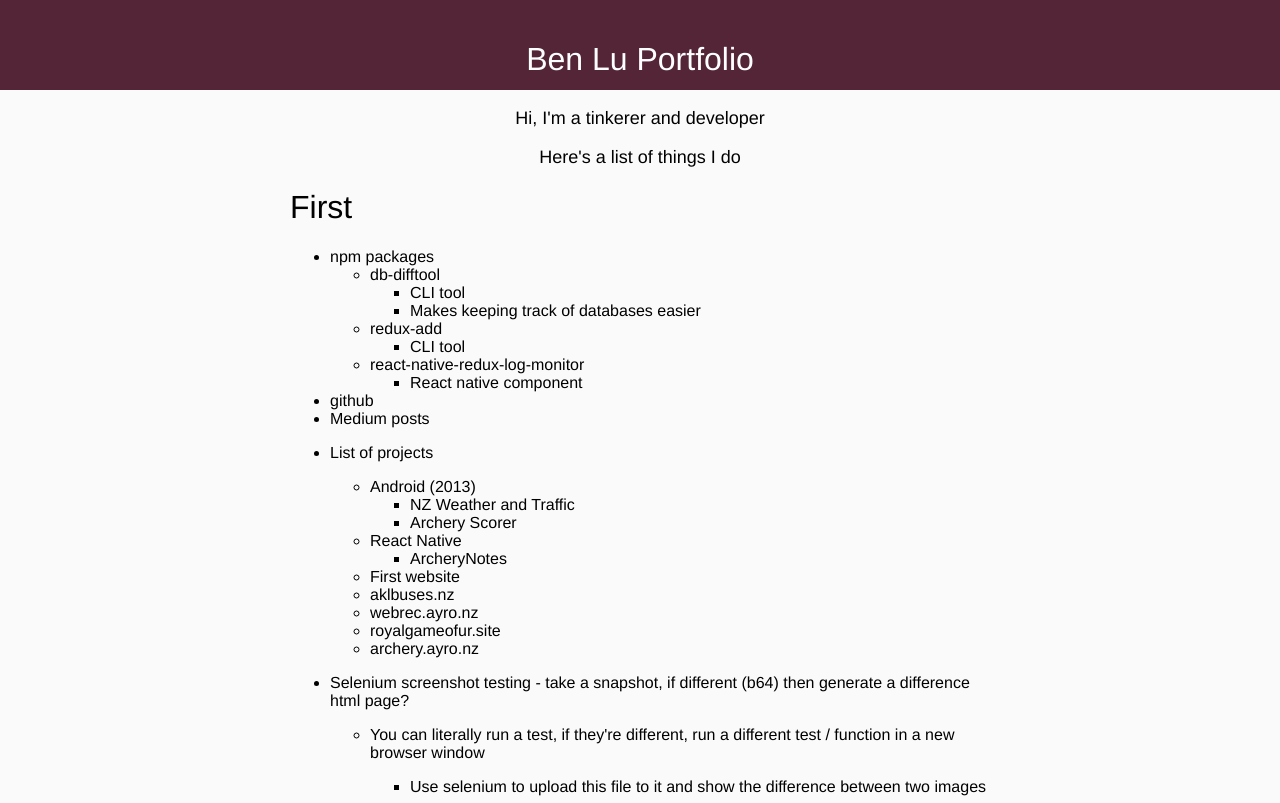
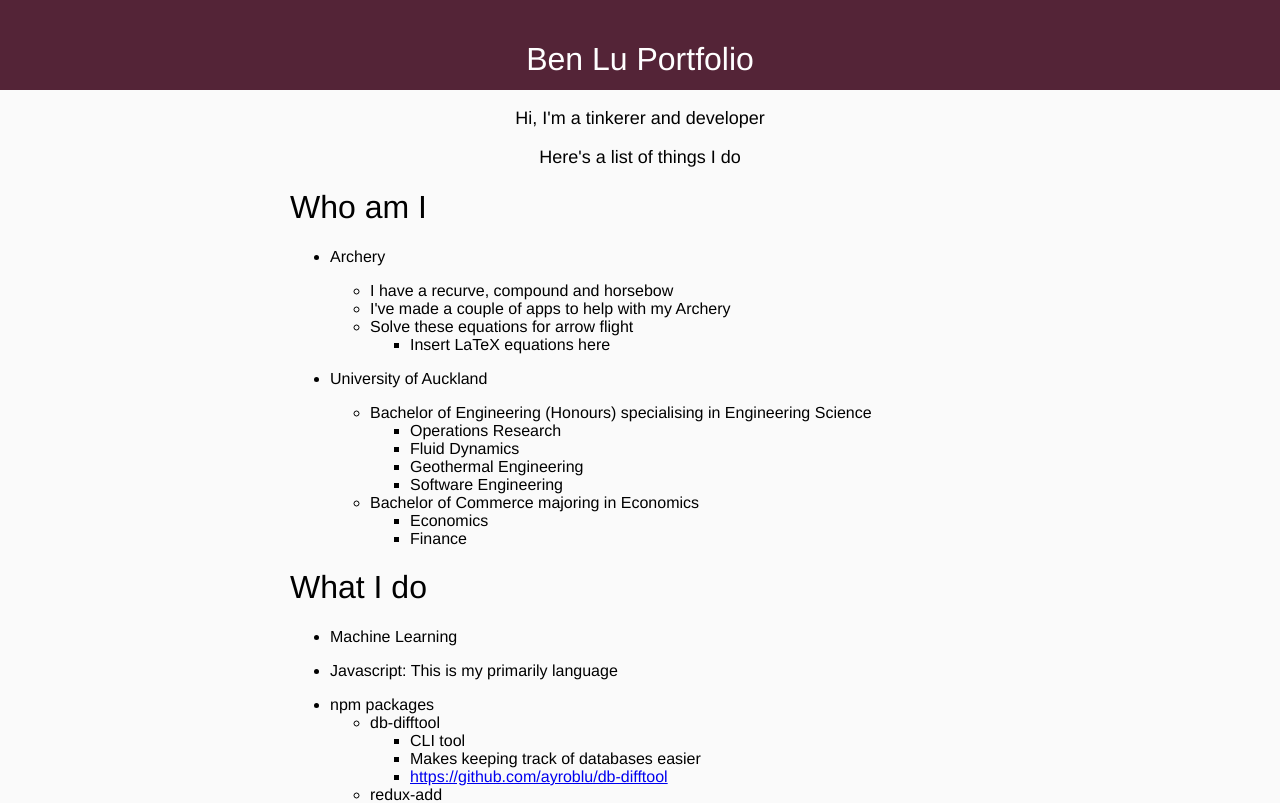
Before and after one commit to ayroblu/portfolio, a React (Create React App) app: page / in a window 1280 px wide. Shown: the top 803 px of the page. Built offline with nearby package versions, Linux system fonts and the light colour scheme.

Commit message:
Outline of my profile

```diff
--- a/public/index.html
+++ b/public/index.html
@@ -19,7 +19,7 @@
       work correctly both with client-side routing and a non-root public URL.
       Learn how to configure a non-root public URL by running `npm run build`.
     -->
-    <title>React App</title>
+    <title>Ben Lu Portfolio</title>
   </head>
   <body>
     <noscript>
--- a/src/App.js
+++ b/src/App.js
@@ -16,33 +16,85 @@ class App extends Component {
           Here's a list of things I do
         </p>
         <ReactMarkdown className='App-markdown' source={`
-  # First
+# Who am I
+* Archery
+  * I have a recurve, compound and horsebow
+  * I've made a couple of apps to help with my Archery
+  * Solve these equations for arrow flight
+    * Insert LaTeX equations here
 
+* University of Auckland
+  * Bachelor of Engineering (Honours) specialising in Engineering Science
+    * Operations Research
+    * Fluid Dynamics
+    * Geothermal Engineering
+    * Software Engineering
+  * Bachelor of Commerce majoring in Economics
+    * Economics
+    * Finance
+
+# What I do
+* Machine Learning
+
+* Javascript: This is my primarily language
 * npm packages
     * db-difftool
         * CLI tool
         * Makes keeping track of databases easier
+        * https://github.com/ayroblu/db-difftool
     * redux-add
-          * CLI tool
+        * CLI tool for adding redux files
+        * https://github.com/ayroblu/redux-add
     * react-native-redux-log-monitor
-          * React native component
+        * React native component for using with react-native for displaying redux without js debugging
+        * https://github.com/ayroblu/react-native-redux-log-monitor
+    * object-type-check
+      * This adds a basic type check at runtime thus allowing for a simple type check of objects
+      * https://github.com/ayroblu/object-type-check
+      * Testing for types
 * github
+  * https://github.com/ayroblu
 * Medium posts
+  * https://hackernoon.com/server-side-rendering-with-create-react-app-1faf5a9d1eff
+    * Source Code: https://github.com/ayroblu/ssr-create-react-app
+  * https://medium.com/@benlu/ssr-with-create-react-app-v2-1b8b520681d9
+    * Source Code: https://github.com/ayroblu/ssr-create-react-app-v2
+    * Demo Deployed: https://ssr-cra-v2.now.sh/
 * List of projects
     * Android (2013)
         * NZ Weather and Traffic
+          * https://play.google.com/store/apps/details?id=benl.student.datacol&hl=en
         * Archery Scorer
+          * https://play.google.com/store/apps/details?id=benl.student.archeryscorer
     * React Native
         * ArcheryNotes
+          * https://github.com/ayroblu/ArcheryNotes
+          * JS Testing: Jest + snapshot testing
     * First website
+      http://ben-l.com
     * aklbuses.nz
+      * Live Auckland Buses
+      * Shows the locations of Auckland buses in real time to the nearest 30 seconds
+      * https://github.com/ayroblu/aklbuses.nz
     * webrec.ayro.nz
+      * Video Delay
+      * Simply uses chrome's video support, delays video for archery coaching
+      * https://github.com/ayroblu/video-delay
     * royalgameofur.site
+      * Royal Game of Ur
+      * An implementation of the Royal Game of Ur based on: https://www.youtube.com/watch?v=WZskjLq040I
+      * https://github.com/ayroblu/royal-game-of-ur
+    * ayro.nz
+      * https://ayro.nz/
+      * Contact page: for business enquiries
     * archery.ayro.nz
-
+      * https://archery.ayro.nz/
+      * JS Testing: Jest + equation solving
 * Selenium screenshot testing - take a snapshot, if different (b64) then generate a difference html page?
     * You can literally run a test, if they're different, run a different test / function in a new browser window
         * Use selenium to upload this file to it and show the difference between two images
+
+
         `}/>
       </div>
     );
```
Lines whose indentation alone changed are shown as unchanged.
